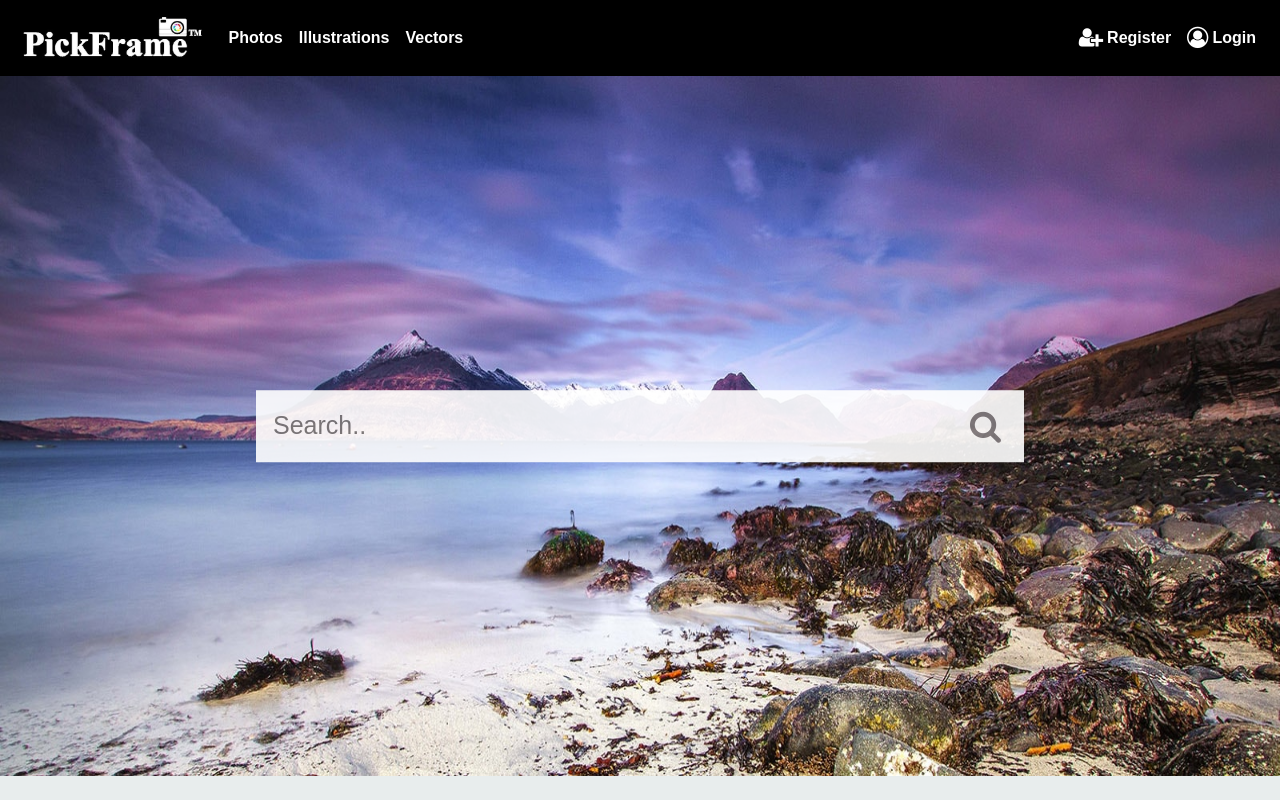
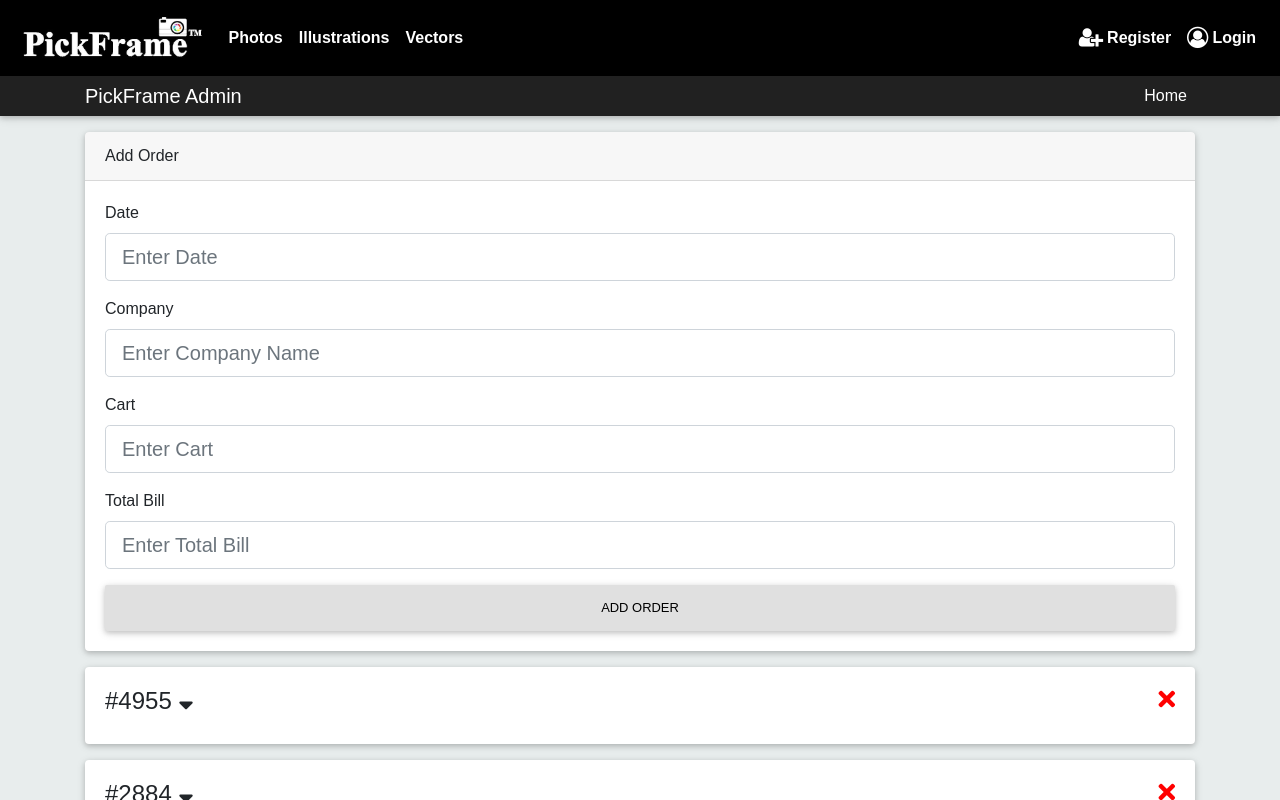
Before and after one commit to s3678460/PickFrame, a React (Create React App) app in the folder client/: page /admin in a window 1280 px wide. Shown: the top 800 px of the page. Built offline with nearby package versions, Linux system fonts and the light colour scheme.

Commit message:
admin-orders

```diff
--- a/client/package.json
+++ b/client/package.json
@@ -3,6 +3,7 @@
   "version": "0.1.0",
   "private": true,
   "dependencies": {
+    "bootstrap": "^4.1.3",
     "bootstrap-css-only": "^4.1.1",
     "font-awesome": "^4.7.0",
     "mdbreact": "^4.8.2",
--- a/client/public/index.html
+++ b/client/public/index.html
@@ -1,40 +1,26 @@
 <!DOCTYPE html>
 <html lang="en">
   <head>
-    <meta charset="utf-8">
-    <link rel="shortcut icon" href="%PUBLIC_URL%/favicon.ico">
-    <meta name="viewport" content="width=device-width, initial-scale=1, shrink-to-fit=no">
-    <meta name="theme-color" content="#000000">
-    <!--
-      manifest.json provides metadata used when your web app is added to the
-      homescreen on Android. See https://developers.google.com/web/fundamentals/web-app-manifest/
-    -->
-    <link rel="manifest" href="%PUBLIC_URL%/manifest.json">
-    <!--
-      Notice the use of %PUBLIC_URL% in the tags above.
-      It will be replaced with the URL of the `public` folder during the build.
-      Only files inside the `public` folder can be referenced from the HTML.
+    <meta charset="utf-8" />
+    <link rel="shortcut icon" href="%PUBLIC_URL%/favicon.ico" />
+    <meta
+      name="viewport"
+      content="width=device-width, initial-scale=1, shrink-to-fit=no"
+    />
+    <meta name="theme-color" content="#000000" />
+    <link
+      rel="stylesheet"
+      href="https://use.fontawesome.com/releases/v5.5.0/css/all.css"
+      integrity="sha384-B4dIYHKNBt8Bc12p+WXckhzcICo0wtJAoU8YZTY5qE0Id1GSseTk6S+L3BlXeVIU"
+      crossorigin="anonymous"
+    />
 
-      Unlike "/favicon.ico" or "favicon.ico", "%PUBLIC_URL%/favicon.ico" will
-      work correctly both with client-side routing and a non-root public URL.
-      Learn how to configure a non-root public URL by running `npm run build`.
-    -->
+    <link rel="manifest" href="%PUBLIC_URL%/manifest.json" />
+
     <title>React App</title>
   </head>
   <body>
-    <noscript>
-      You need to enable JavaScript to run this app.
-    </noscript>
+    <noscript> You need to enable JavaScript to run this app. </noscript>
     <div id="root"></div>
-    <!--
-      This HTML file is a template.
-      If you open it directly in the browser, you will see an empty page.
-
-      You can add webfonts, meta tags, or analytics to this file.
-      The build step will place the bundled scripts into the <body> tag.
-
-      To begin the development, run `npm start` or `yarn start`.
-      To create a production bundle, use `npm run build` or `yarn build`.
-    -->
   </body>
 </html>
--- a/client/src/components/RouterURL/RouterURL.js
+++ b/client/src/components/RouterURL/RouterURL.js
@@ -1,8 +1,8 @@
-import React, { Component } from 'react';
+import React, { Component } from "react";
 import { Route, Switch } from "react-router-dom";
-import HomePage from '../HomePage/HomePage';
-import ViewPage from '../ViewPage/ViewPage';
-
+import HomePage from "../HomePage/HomePage";
+import ViewPage from "../ViewPage/ViewPage";
+import AdminPage from "../admin/App";
 
 class RouterURL extends Component {
   render() {
@@ -11,7 +11,8 @@ class RouterURL extends Component {
         <Switch>
           <Route exact path="/" component={HomePage} />
           <Route exact path="/view/:type/" component={ViewPage} />
-                    <Route component={HomePage}/>
+          <Route exact path="/admin/" component={AdminPage} />
+          <Route component={HomePage} />
         </Switch>
       </div>
     );
--- /dev/null
+++ b/client/src/components/admin/App.js
@@ -0,0 +1,26 @@
+import React, { Component } from "react";
+import Orders from "./orders/Orders";
+import Header from "./layout/Header";
+import AddOrder from "./orders/AddOrder";
+
+import { Provider } from "./context";
+
+import "bootstrap/dist/css/bootstrap.min.css";
+
+class App extends Component {
+  render() {
+    return (
+      <Provider>
+        <div className="App">
+          <Header />
+          <div className="container">
+            <AddOrder />
+            <Orders />
+          </div>
+        </div>
+      </Provider>
+    );
+  }
+}
+
+export default App;
--- /dev/null
+++ b/client/src/components/admin/context.js
@@ -0,0 +1,55 @@
+import React, { Component } from "react";
+
+const Context = React.createContext();
+const reducer = (state, action) => {
+  switch (action.type) {
+    case "DELETE_ORDER":
+      return {
+        ...state,
+        orders: state.orders.filter(order => order.id !== action.payload)
+      };
+    default:
+      return state;
+  }
+};
+export class Provider extends Component {
+  state = {
+    orders: [
+      {
+        id: Math.floor(Math.random() * 10000),
+        date: "May 4, 2018",
+        company: "RMIT Vietnam",
+        cart: "1 x TECH, 1 x CREATIVE",
+        total: "1.000.000",
+        status: "Awaiting Payment"
+      },
+      {
+        id: Math.floor(Math.random() * 10000),
+        date: "November 12, 2018",
+        company: "WestFood",
+        cart: "1 x FRUIT",
+        total: "500.000",
+        status: "Awaiting Payment"
+      },
+      {
+        id: Math.floor(Math.random() * 10000),
+        date: "May 8, 2018",
+        company: "Koi The",
+        cart: "1 x TEA",
+        total: "1.500.000",
+        status: "Completed"
+      }
+    ],
+    dispatch: action => this.setState(state => reducer(state, action))
+  };
+
+  render() {
+    return (
+      <Context.Provider value={this.state}>
+        {this.props.children}
+      </Context.Provider>
+    );
+  }
+}
+
+export const Consumer = Context.Consumer;
--- /dev/null
+++ b/client/src/components/admin/layout/Header.js
@@ -0,0 +1,24 @@
+import React from "react";
+
+const Header = () => {
+  return (
+    <nav className="navbar navbar-expand-sm navbar-dark bg-dark mb-3 py-0">
+      <div className="container">
+        <a href="/" className="navbar-brand">
+          PickFrame Admin
+        </a>
+        <div>
+          <ul className="navbar-nav mr-auto">
+            <li className="nav-item">
+              <a href="/" className="nav-link">
+                Home
+              </a>
+            </li>
+          </ul>
+        </div>
+      </div>
+    </nav>
+  );
+};
+
+export default Header;
--- /dev/null
+++ b/client/src/components/admin/orders/AddOrder.js
@@ -0,0 +1,81 @@
+import React, { Component } from "react";
+
+class AddOrder extends Component {
+  state = {
+    date: "",
+    company: "",
+    cart: "",
+    total: ""
+  };
+
+  onChange = e => this.setState({ [e.target.name]: e.target.value });
+
+  onSubmit = e => {
+    e.preventDefault();
+    console.log(this.state);
+  };
+
+  render() {
+    const { date, company, cart, total } = this.state;
+    return (
+      <div className="card mb-3">
+        <div className="card-header">Add Order</div>
+        <div className="card-body">
+          <form onSubmit={this.onSubmit}>
+            <div className="form-group">
+              <label htmlFor="date">Date</label>
+              <input
+                type="text"
+                name="date"
+                className="form-control form-control-lg"
+                placeholder="Enter Date"
+                value={date}
+                onChange={this.onChange}
+              />
+            </div>
+            <div className="form-group">
+              <label htmlFor="company">Company</label>
+              <input
+                type="text"
+                name="company"
+                className="form-control form-control-lg"
+                placeholder="Enter Company Name"
+                value={company}
+                onChange={this.onChange}
+              />
+            </div>
+            <div className="form-group">
+              <label htmlFor="cart">Cart</label>
+              <input
+                type="text"
+                name="cart"
+                className="form-control form-control-lg"
+                placeholder="Enter Cart"
+                value={cart}
+                onChange={this.onChange}
+              />
+            </div>
+            <div className="form-group">
+              <label htmlFor="total">Total Bill</label>
+              <input
+                type="text"
+                name="total"
+                className="form-control form-control-lg"
+                placeholder="Enter Total Bill"
+                value={total}
+                onChange={this.onChange}
+              />
+            </div>
+            <input
+              type="submit"
+              value="Add Order"
+              className="btn btn-light btn-block"
+            />
+          </form>
+        </div>
+      </div>
+    );
+  }
+}
+
+export default AddOrder;
--- /dev/null
+++ b/client/src/components/admin/orders/Order.js
@@ -0,0 +1,57 @@
+import React, { Component } from "react";
+import PropTypes from "prop-types";
+import { Consumer } from "../context";
+class Order extends Component {
+  state = {
+    showOrderInfo: false
+  };
+
+  onDeleteClick = (id, dispatch) => {
+    dispatch({ type: "DELETE_ORDER", payload: id });
+  };
+
+  render() {
+    const { id, date, company, cart, total, status } = this.props.order;
+    const { showOrderInfo } = this.state;
+    return (
+      <Consumer>
+        {value => {
+          const { dispatch } = value;
+          return (
+            <div className="card card-body mb-3">
+              <h4>
+                #{id}{" "}
+                <i
+                  onClick={() =>
+                    this.setState({ showOrderInfo: !this.state.showOrderInfo })
+                  }
+                  className="fas fa-sort-down"
+                  style={{ cursor: "pointer" }}
+                />
+                <i
+                  className="fas fa-times"
+                  style={{ cursor: "pointer", float: "right", color: "red" }}
+                  onClick={this.onDeleteClick.bind(this, id, dispatch)}
+                />
+              </h4>
+              {showOrderInfo ? (
+                <ul className="list-group">
+                  <li className="list-group-item">Date: {date}</li>
+                  <li className="list-group-item">Company: {company}</li>
+                  <li className="list-group-item">Cart: {cart}</li>
+                  <li className="list-group-item">Total bill: {total}</li>
+                  <li className="list-group-item">Status: {status}</li>
+                </ul>
+              ) : null}
+            </div>
+          );
+        }}
+      </Consumer>
+    );
+  }
+}
+
+Order.propTypes = {
+  order: PropTypes.object.isRequired
+};
+export default Order;
--- /dev/null
+++ b/client/src/components/admin/orders/Orders.js
@@ -0,0 +1,24 @@
+import React, { Component } from "react";
+import Order from "./Order";
+import { Consumer } from "../context";
+
+class Orders extends Component {
+  render() {
+    return (
+      <Consumer>
+        {value => {
+          const { orders } = value;
+          return (
+            <React.Fragment>
+              {orders.map(order => (
+                <Order key={order.id} order={order} />
+              ))}
+            </React.Fragment>
+          );
+        }}
+      </Consumer>
+    );
+  }
+}
+
+export default Orders;
```
Also changed, not shown: 1 other file (tests, documents, lock files or other folders). Lines whose indentation alone changed are shown as unchanged.
